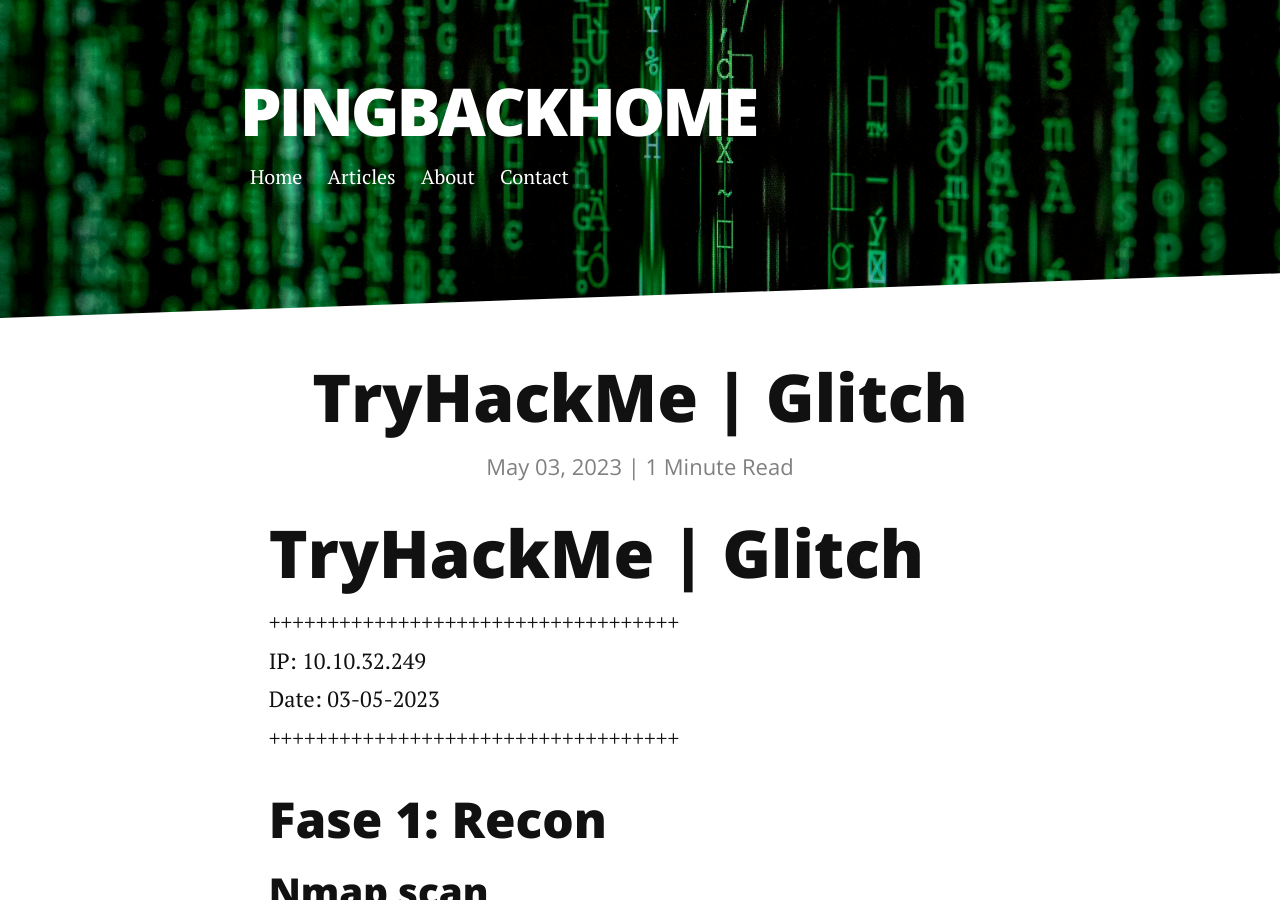
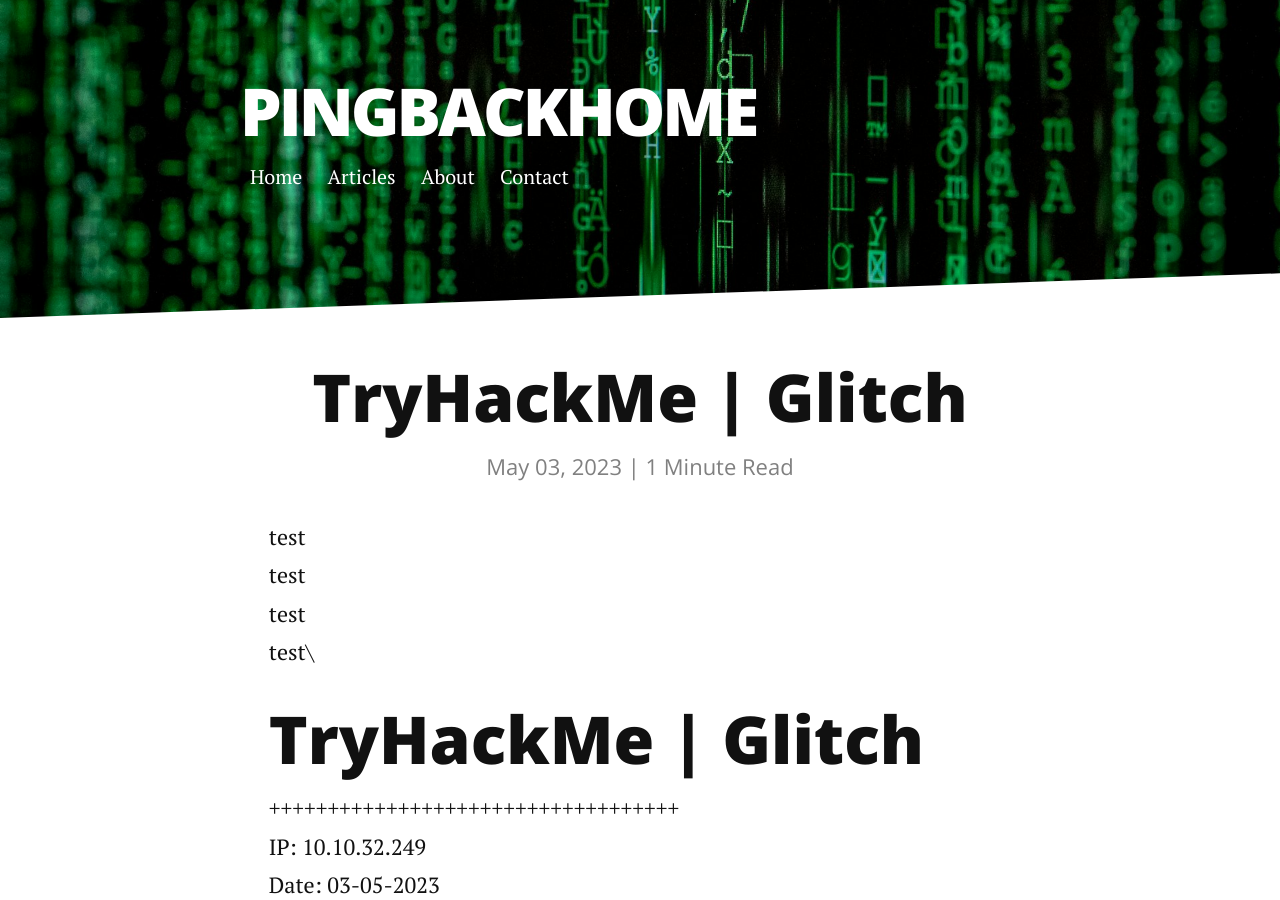
Before and after one commit to PingBackHome/PingBackHome.github.io, a Jekyll site: the page built from _posts/2023-05-03-THM-GLITCH.md, in a window 1280 px wide and 900 px high. Built offline with Jekyll 4.4.1, drawn with Linux system fonts in a browser that asks for light colours; nearby versions of some CDN libraries.

Commit message:
Update 2023-05-03-THM-GLITCH.md

```diff
--- a/_posts/2023-05-03-THM-GLITCH.md
+++ b/_posts/2023-05-03-THM-GLITCH.md
@@ -3,6 +3,12 @@
 title: TryHackMe | Glitch
 categories: THM
 ---
+
+test\
+test\
+test\
+test\
+
 
 # TryHackMe | Glitch
 +++++++++++++++++++++++++++++++++++\
```
